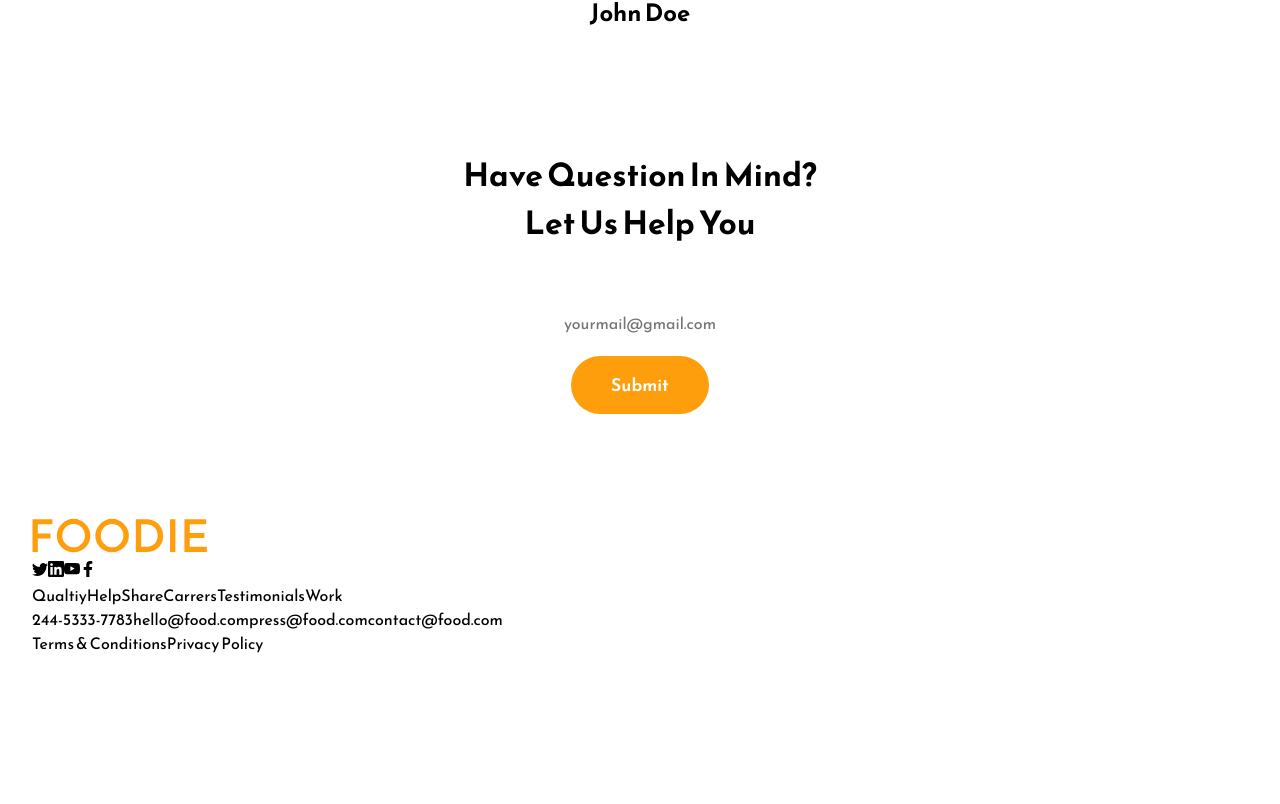
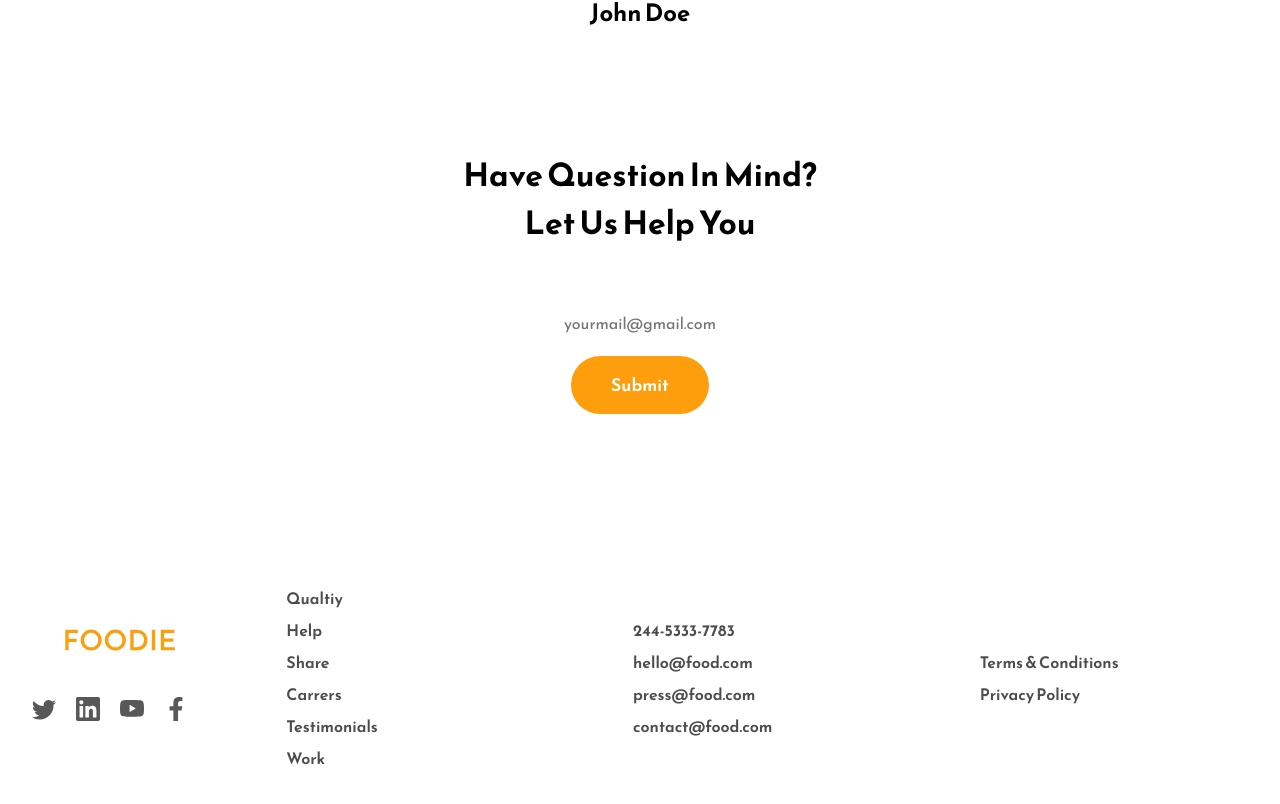
Before and after one commit to bikashofficial99/fodiee, a React (Create React App) app: page / in a window 1280 px wide. Shown: the part 3638-4442 px from the top of the page. Before the commit the page ends 4293 px from the top, so only its background shows below. Built offline with nearby package versions, Linux system fonts and the light colour scheme.

Commit message:
Footer css

```diff
--- a/src/App.css
+++ b/src/App.css
@@ -287,3 +287,38 @@ margin: 2rem auto;
   max-width: 95vw;
 
 }
+.footer-wrapper {
+  margin: 6rem 0rem;
+  display: flex;
+  margin-top: 10rem;
+}
+.footer-logo-container {
+  max-width: 110px;
+}
+.footer-icons {
+  margin-top: 2.5rem;
+}
+.footer-icons svg {
+  font-size: 1.5rem;
+  margin-right: 1.25rem;
+  color: #585858;
+}
+/* .footer-section-one {
+  border: 2px solid blue;
+} */
+.footer-section-two {
+  flex: 1;
+  display: flex;
+  justify-content: flex-end;
+}
+.footer-section-columns {
+  display: flex;
+  flex-direction: column;
+  min-width: 190px;
+}
+.footer-section-columns span {
+  margin: 0.25rem 0rem;
+  font-weight: 600;
+  color: #4c4c4c;
+  cursor: pointer;
+}
```
